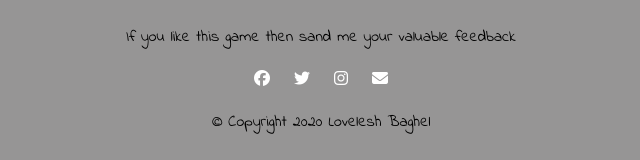
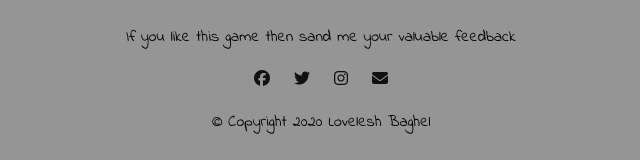
Before and after one commit to love0107/diceGame, a plain HTML site: page index.html in a window 1280 px wide. Shown: the part 504-664 px from the top of the page, without its empty margins (319-959 px from the left). Drawn offline with Linux system fonts and the light colour scheme.

Commit message:
Update stylesheet.css

```diff
--- a/stylesheet.css
+++ b/stylesheet.css
@@ -48,7 +48,7 @@ p{
     background-color: #969595;
 }
 .footer-link{
-    color:#fff;
+    color:#111111;
     padding:0 10px;
 
 }
```
